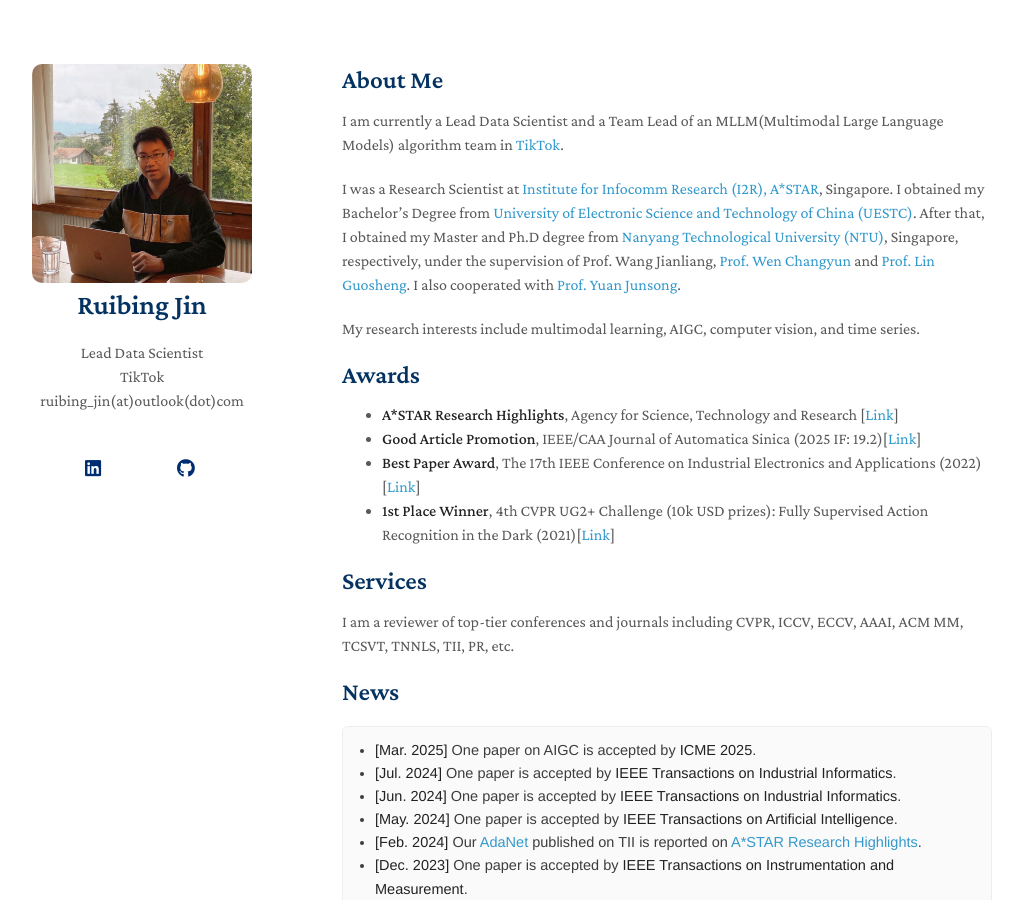
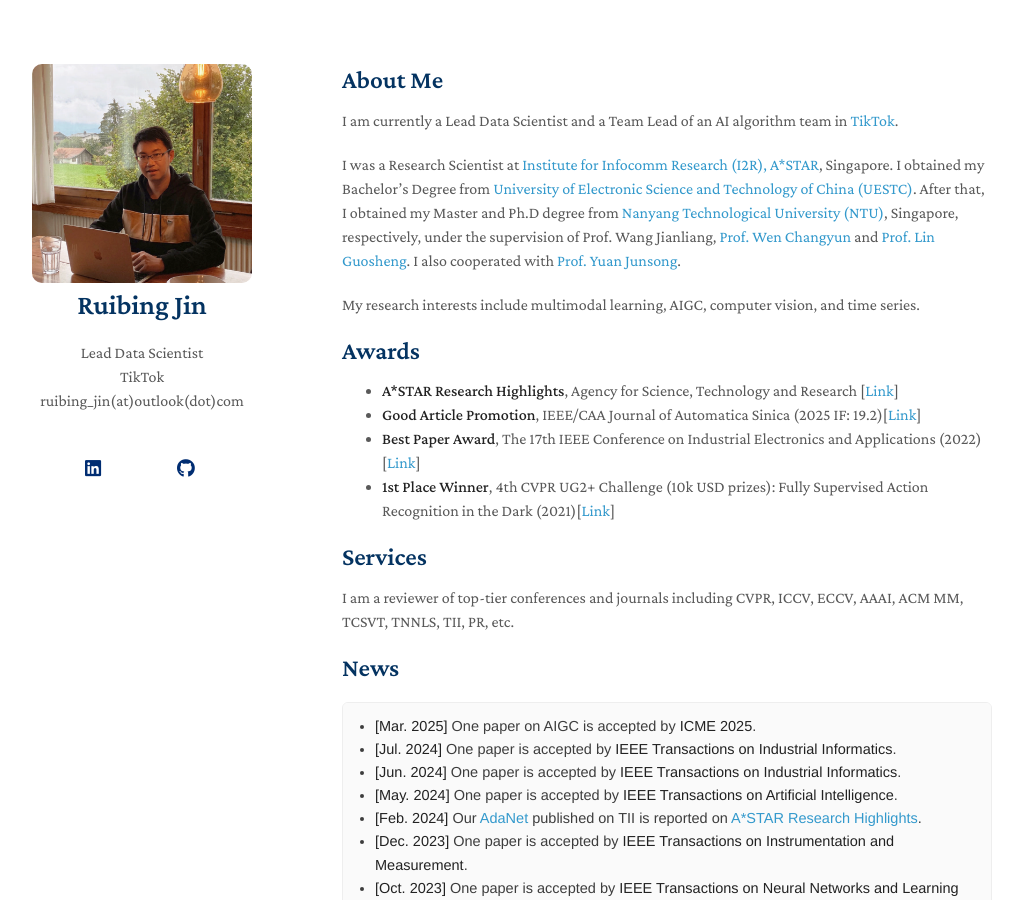
Before and after one commit to ruibing-jin/ruibing-jin.github.io, a Jekyll site: the page built from index.md, in a window 1280 px wide and 900 px high. Shown: the whole window, without its empty margins (128-1151 px from the left). Built offline with Jekyll 4.4.1, drawn with Linux system fonts in a browser that asks for light colours; nearby versions of some CDN libraries; a style sheet for code colours, icons or effects is not loaded; our own code applies the rules of GitHub Pages for plain Markdown files.

Commit message:
Update index.md

```diff
--- a/index.md
+++ b/index.md
@@ -3,7 +3,7 @@ layout: homepage
 ---
 
 ## About Me
-I am currently a Lead Data Scientist and a Team Lead of an MLLM(Multimodal Large Language Models) algorithm team in [TikTok](https://www.tiktok.com/about?lang=en).
+I am currently a Lead Data Scientist and a Team Lead of an AI algorithm team in [TikTok](https://www.tiktok.com/about?lang=en).
 
 I was a Research Scientist at [Institute for Infocomm Research (I2R), A*STAR](https://www.a-star.edu.sg/i2r), Singapore. I obtained my Bachelor’s Degree from [University of Electronic Science and Technology of China (UESTC)](https://en.uestc.edu.cn/). After that, I obtained my Master and Ph.D degree from [Nanyang Technological University (NTU)](https://www.ntu.edu.sg/), Singapore, respectively, under the supervision of Prof. Wang Jianliang, [Prof. Wen Changyun](https://dr.ntu.edu.sg/entities/person/Wen-Changyun) and [Prof. Lin Guosheng](https://dr.ntu.edu.sg/entities/person/Guosheng-Lin). I also cooperated with [Prof. Yuan Junsong](https://engineering.buffalo.edu/computer-science-engineering/people/faculty-directory.host.html/content/shared/engineering/computer-science-engineering/profiles/faculty/ladder/yuan-junsong.html).
 
```
